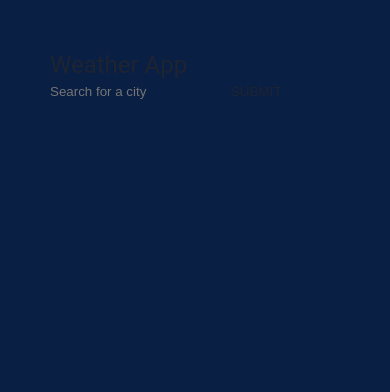
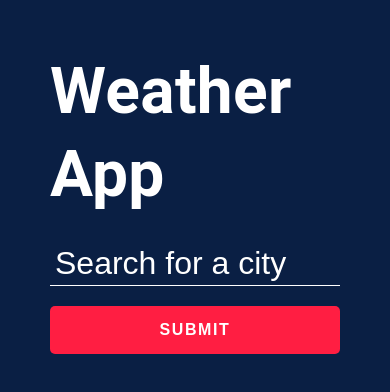
Before and after one commit to MadhanM123/WeatherApp, a plain HTML site: page src/index.html in a window 390 px wide. Drawn offline with Linux system fonts and the light colour scheme.

Commit message:
banner styles, TODO ajax styles

```diff
--- a/src/styles.css
+++ b/src/styles.css
@@ -46,3 +46,84 @@ body{
     color: var(--text_dark);
     padding: 50px;
 }
+
+/*Banner styles*/
+
+.top-banner{
+    color: var(--text_light);
+}
+
+.head{
+    font-weight: bold;
+    font-size: 4rem;
+    letter-spacing: 0.02rem;
+    padding: 0 0 30px 0;
+}
+
+.top-banner form{
+    position: relative;
+    display: flex;
+    align-items: center;
+}
+
+.top-banner form input{
+    font-size: 2rem;
+    height: 40px;
+    padding: 5px 5px 10px;
+    border-bottom: 1px solid;
+}
+
+.top-banner form input::placeholder{
+    color: currentColor;
+}
+
+.top-banner form button{
+    font-size: 1rem;
+    font-weight: bold;
+    letter-spacing: 0.1em;
+    padding: 15px 20px;
+    margin-left: 15px;
+    border-radius: 5px;
+    background: var(--red);
+    transition: background 0.3s ease-in-out;
+}
+
+.top-banner form button:hover{
+    background: var(--darkred);
+}
+
+.top-banner form .msg{
+    position: absolute;
+    bottom: -40px;
+    left: 0;
+    max-width: 450px;
+    min-height: 40px;
+}
+
+@media screen and (max-width: 700px){
+    .top-banner form{
+        flex-direction: column;
+    }
+
+    .top-banner form input,
+    .top-banner form button{
+        width: 100%;
+    }
+
+    .top-banner form button{
+        margin: 20px 0 0 0;
+    }
+
+    .top-banner form .msg{
+        position: static;
+        max-width: none;
+        min-height: 0;
+        margin-top: 10px;
+    }
+}
+
+/*List item styles*/
+
+.ajax-section{
+    margin: 50px 0px 20px
+}
```
